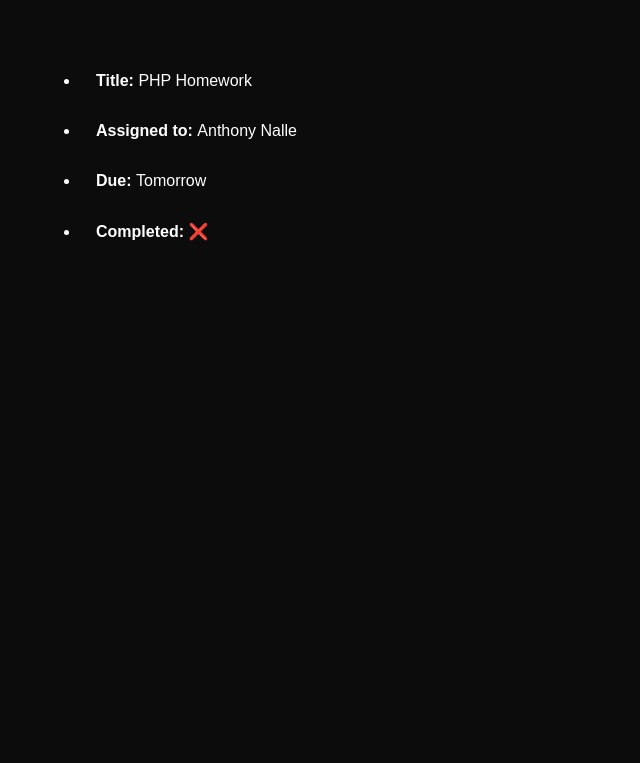
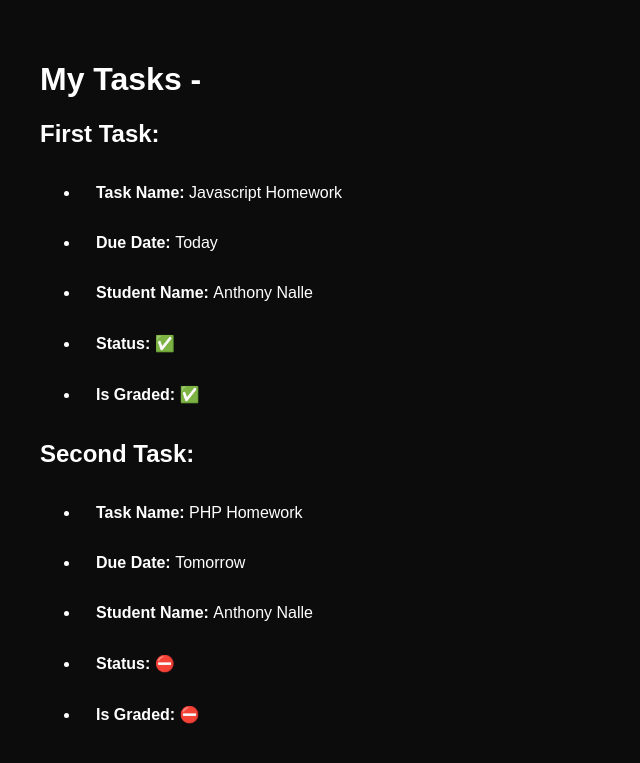
Before and after one commit to Gold95NA/Anthony_Nalle_PHP, a PHP site: page /task_bool.php in a window 1280 px wide. Shown: the top 763 px of the page, without its empty margins (0-640 px from the left). Run offline with PHP 8.4, Linux system fonts and the light colour scheme.

Commit message:
Mini Task E

```diff
--- a/week1/Task_E/task_bool.php
+++ b/week1/Task_E/task_bool.php
@@ -2,13 +2,29 @@
 
 $task = [
 
-    'Title: ' => 'PHP Homework',
+    'title' => 'Javascript Homework',
 
-    'Assigned to: ' => 'Anthony Nalle',
+    'assigned to' => 'Anthony Nalle',
 
-    'Due: ' => 'Tomorrow',
+    'due' => 'Today',
 
-    'Completed: ' => '❌'
+    'completed' => true,
+
+    'graded' => true
+
+];
+
+$task2 = [
+
+    'title' => 'PHP Homework',
+
+    'assigned to' => 'Anthony Nalle',
+
+    'due' => 'Tomorrow',
+
+    'completed' => false,
+
+    'graded' => false
 
 ];
 
--- a/week1/Task_E/task_bool.view.php
+++ b/week1/Task_E/task_bool.view.php
@@ -35,13 +35,117 @@
 
 <body>
 
+    <h1>My Tasks -</h1>
+
+    <h2>First Task:</h2>
+
     <ul>
 
-        <?php foreach ($task as $descriptor => $entry) : ?>
+        <li>
 
-            <li><strong><?= $descriptor; ?></strong> <?= $entry; ?></li>
+            <strong>Task Name: </strong> <?= $task['title']; ?>
 
-        <?php endforeach; ?>
+        </li>
+
+        <li>
+
+            <strong>Due Date: </strong> <?= $task['due']; ?>
+
+        </li>
+
+        <li>
+
+            <strong>Student Name: </strong> <?= $task['assigned to']; ?>
+
+        </li>
+
+        <li>
+
+            <strong>Status: </strong>
+
+            <?php if ($task['completed']) : ?>
+
+                <span class="icon">✅</span>
+
+            <?php else : ?>
+
+                <span class="icon">⛔</span>
+
+            <?php endif; ?>
+
+        </li>
+
+        <li>
+
+            <strong>Is Graded: </strong>
+
+            <?php if ($task['graded']) : ?>
+
+                <span class="icon">✅</span>
+
+            <?php else : ?>
+
+                <span class="icon">⛔</span>
+
+            <?php endif; ?>
+
+        </li>
+
+    </ul>
+
+    <h2>Second Task:</h2>
+
+    <ul>
+
+        <li>
+
+            <strong>Task Name: </strong> <?= $task2['title']; ?>
+
+        </li>
+
+        <li>
+
+            <strong>Due Date: </strong> <?= $task2['due']; ?>
+
+        </li>
+
+        <li>
+
+            <strong>Student Name: </strong> <?= $task2['assigned to']; ?>
+
+        </li>
+
+        <li>
+
+            <strong>Status: </strong>
+
+            <?php if (! $task2['completed']) : ?>
+
+                <span class="icon">⛔</span>
+
+            <?php else : ?>
+
+                <span class="icon">✅</span>
+
+            <?php endif; ?>
+
+        </li>
+
+        <li>
+
+            <strong>Is Graded: </strong>
+
+            <?php if (! $task2['graded']) : ?>
+
+                <span class="icon">⛔</span>
+
+            <?php else : ?>
+
+                <span class="icon">✅</span>
+
+            <?php endif; ?>
+
+        </li>
 
     </ul>
 
```
